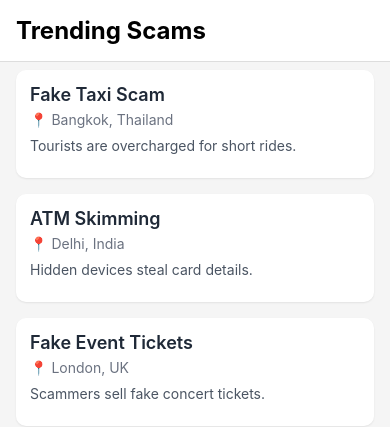
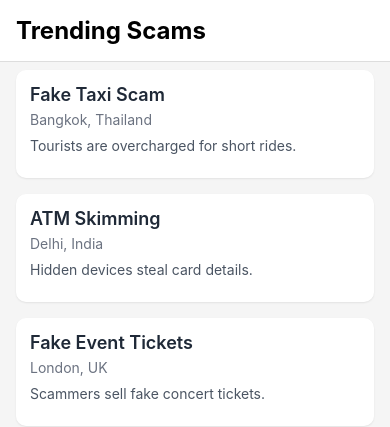
Before and after one commit to sammy200-ui/GlobeGuard-application, a React Native app in the folder frontend_scam/: screen /Home in a window 390 px wide. Shown: the top 427 px of the page. Built offline with nearby package versions, Linux system fonts and the light colour scheme.

Commit message:
Remove emoji from location in ScamCard

```diff
--- a/frontend_scam/src/components/ScamCard.js
+++ b/frontend_scam/src/components/ScamCard.js
@@ -6,7 +6,7 @@ const ScamCard = ({ scam, onPress }) => {
   return (
     <TouchableOpacity style={styles.card} onPress={onPress}>
       <Text style={styles.title}>{scam.title}</Text>
-      <Text style={styles.location}>📍 {scam.location}</Text>
+      <Text style={styles.location}>{scam.location}</Text>
       <Text style={styles.description} numberOfLines={2}>{scam.description}</Text>
     </TouchableOpacity>
   );
```
